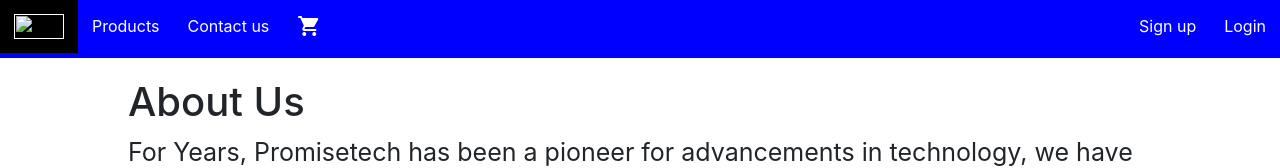
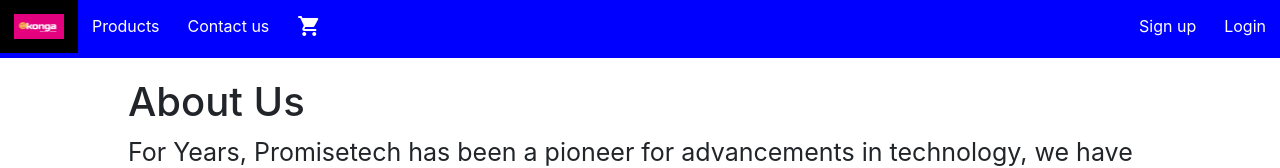
Before and after one commit to davidilerioluwa/promisetech, a plain HTML site: page index.html in a window 1280 px wide. Shown: the top 168 px of the page. Drawn offline with nearby package versions, Linux system fonts and the light colour scheme.

Commit message:
Update index.html

```diff
--- a/index.html
+++ b/index.html
@@ -14,7 +14,7 @@
   </head>
 <body>
     <div class="navbars">
-      <a href=""><img src="favicons/favicon.ico" class="logo" alt=""></a>
+      <a href=""><img src="favicon.ico" class="logo" alt=""></a>
      <a href="#.products">Products</a>
      <a href="#contact_us" class="j">Contact us</a>
      <a href="#categories" class="login">Login</a>
```
